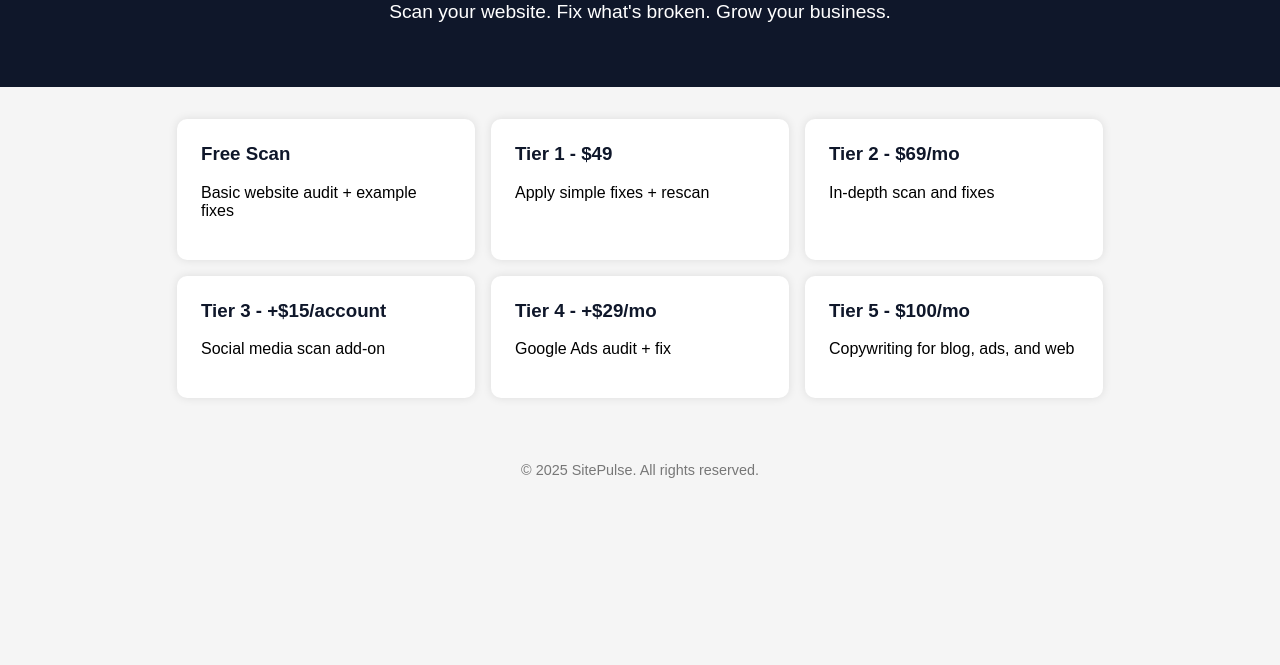
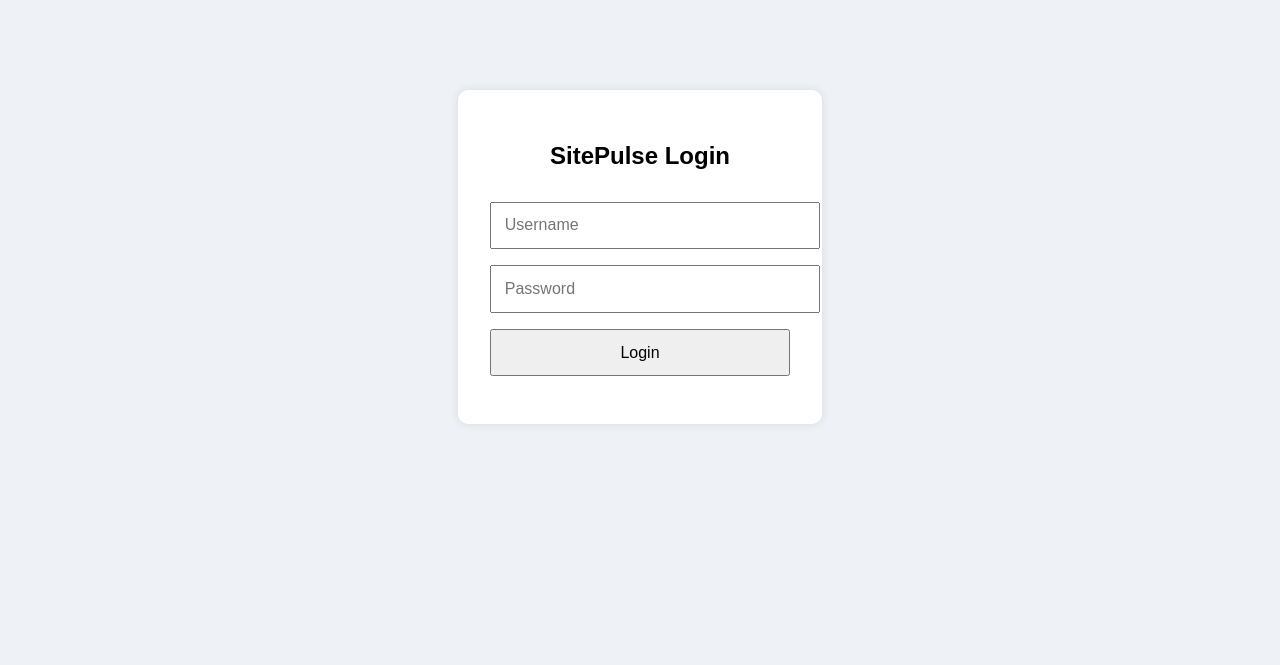
Before and after one commit to PlugProtect/sitepulse, a plain HTML site: page index.html in a window 1280 px wide. Shown: the part 151-816 px from the top of the page. Drawn offline with Linux system fonts and the light colour scheme.

Commit message:
Add files via upload

```diff
--- a/index.html
+++ b/index.html
@@ -3,54 +3,38 @@
 <html lang="en">
 <head>
   <meta charset="UTF-8">
-  <title>SitePulse - Fix Your Site, Grow Your Business</title>
+  <title>SitePulse - Login</title>
   <meta name="viewport" content="width=device-width, initial-scale=1.0">
   <style>
-    body { font-family: Arial, sans-serif; margin: 0; background: #f5f5f5; }
-    .hero { background: #0f172a; color: white; padding: 4rem 2rem; text-align: center; }
-    .hero h1 { font-size: 2.5rem; margin-bottom: 1rem; }
-    .hero p { font-size: 1.2rem; max-width: 600px; margin: auto; }
-    .tiers { display: flex; flex-wrap: wrap; justify-content: center; padding: 2rem; gap: 1rem; }
-    .tier { background: white; border-radius: 10px; padding: 1.5rem; width: 250px; box-shadow: 0 0 10px rgba(0,0,0,0.1); }
-    .tier h3 { margin-top: 0; color: #0f172a; }
-    .footer { text-align: center; padding: 2rem; font-size: 0.9rem; color: #777; }
+    body { font-family: Arial, sans-serif; background: #eef2f7; display: flex; height: 100vh; justify-content: center; align-items: center; }
+    .login-box { background: #fff; padding: 2rem; border-radius: 10px; box-shadow: 0 0 10px rgba(0,0,0,0.1); width: 300px; }
+    input, button { width: 100%; padding: 0.8rem; margin-top: 1rem; font-size: 1rem; }
+    h2 { text-align: center; margin-bottom: 1rem; }
   </style>
 </head>
 <body>
-  <div class="hero">
-    <h1>SitePulse</h1>
-    <p>Scan your website. Fix what's broken. Grow your business.</p>
+  <div class="login-box">
+    <h2>SitePulse Login</h2>
+    <input type="text" id="username" placeholder="Username">
+    <input type="password" id="password" placeholder="Password">
+    <button onclick="login()">Login</button>
+    <p id="error" style="color:red;"></p>
   </div>
 
-  <div class="tiers">
-    <div class="tier">
-      <h3>Free Scan</h3>
-      <p>Basic website audit + example fixes</p>
-    </div>
-    <div class="tier">
-      <h3>Tier 1 - $49</h3>
-      <p>Apply simple fixes + rescan</p>
-    </div>
-    <div class="tier">
-      <h3>Tier 2 - $69/mo</h3>
-      <p>In-depth scan and fixes</p>
-    </div>
-    <div class="tier">
-      <h3>Tier 3 - +$15/account</h3>
-      <p>Social media scan add-on</p>
-    </div>
-    <div class="tier">
-      <h3>Tier 4 - +$29/mo</h3>
-      <p>Google Ads audit + fix</p>
-    </div>
-    <div class="tier">
-      <h3>Tier 5 - $100/mo</h3>
-      <p>Copywriting for blog, ads, and web</p>
-    </div>
-  </div>
-
-  <div class="footer">
-    &copy; 2025 SitePulse. All rights reserved.
-  </div>
+  <script>
+    function login() {
+      const u = document.getElementById('username').value;
+      const p = document.getElementById('password').value;
+      if (u === "admin" && p === "sitepulse2025") {
+        localStorage.setItem("sitepulse-auth", "true");
+        window.location.href = "main.html";
+      } else {
+        document.getElementById('error').textContent = "Invalid login.";
+      }
+    }
+    if (localStorage.getItem("sitepulse-auth") === "true") {
+      window.location.href = "main.html";
+    }
+  </script>
 </body>
 </html>
```
Also changed, not shown: main.html (added, +62 -0 lines).
